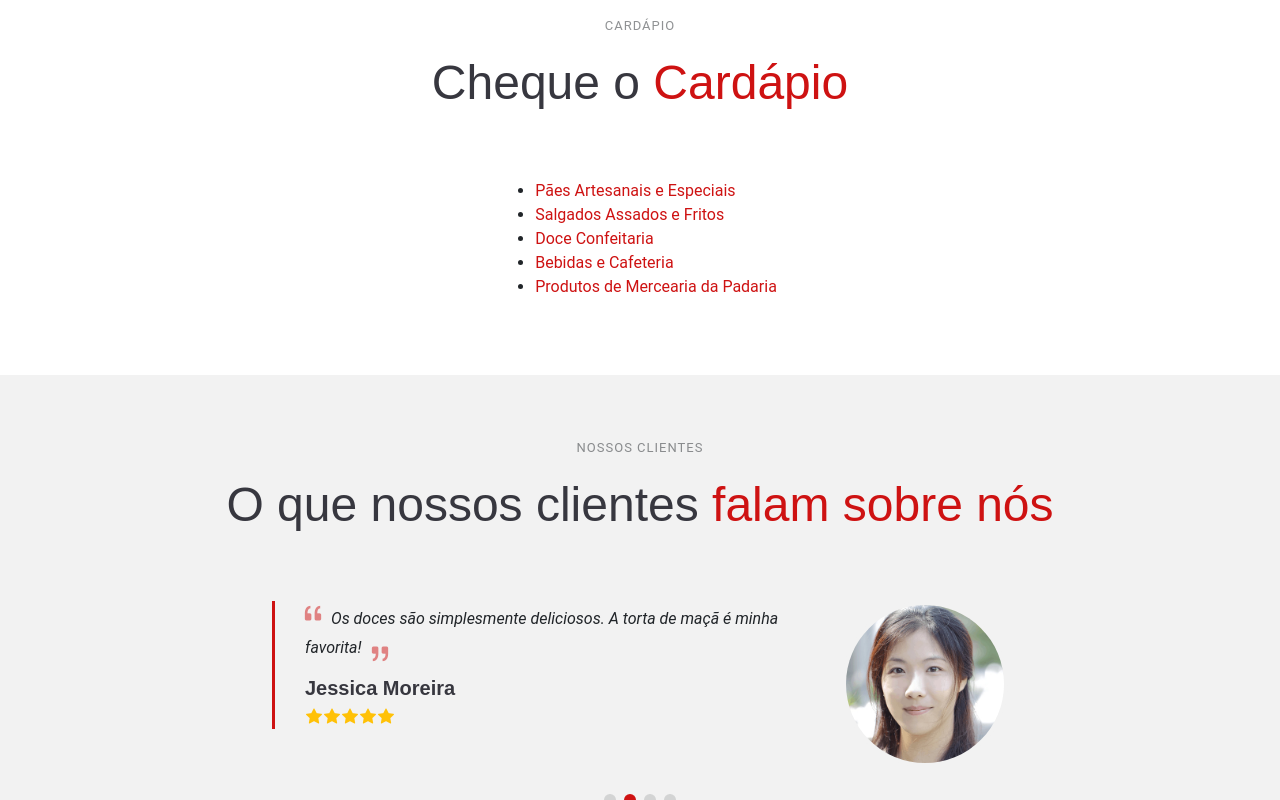
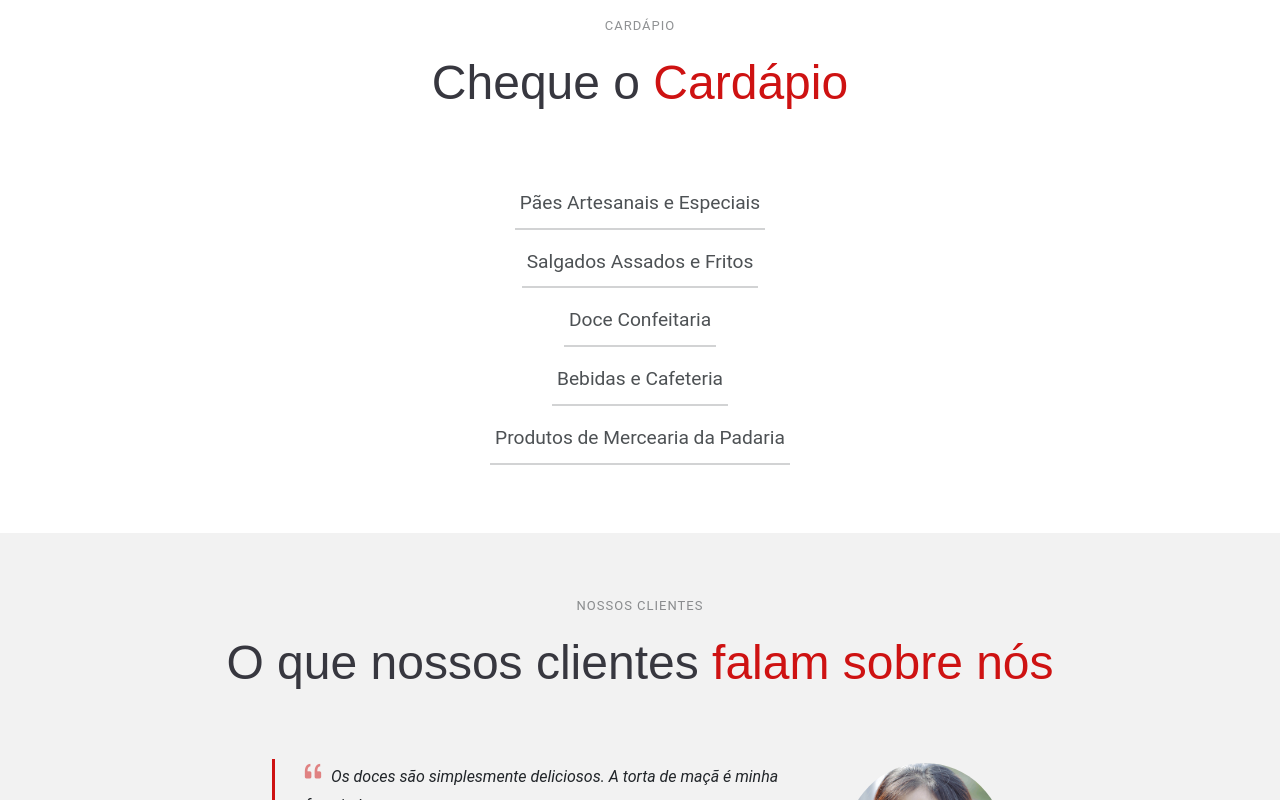
Before and after one commit to ThalyssonFerreir/Padaria_Doce_Sabor, a React (Vite) app: page / in a window 1280 px wide. Shown: the part 1990-2790 px from the top of the page. Built offline with nearby package versions, Linux system fonts and the light colour scheme.

Commit message:
Padaria-Doce-Sabor

```diff
--- a/package.json
+++ b/package.json
@@ -13,6 +13,7 @@
     "aos": "^2.3.4",
     "react": "^19.1.0",
     "react-dom": "^19.1.0",
+    "react-router-dom": "^7.6.3",
     "swiper": "^11.2.10"
   },
   "devDependencies": {
--- a/src/App.jsx
+++ b/src/App.jsx
@@ -1,19 +1,20 @@
+import { BrowserRouter as Router, Routes, Route } from 'react-router-dom';
+import { useEffect } from "react";
+import AOS from "aos";
 import "aos/dist/aos.css";
 import "./assets/css/main.css";
-import { useEffect } from "react";
-import AOS from "aos";
-import Kits from "./componentes/Kits.jsx";
-import Chefs from "./componentes/Chefs.jsx";
-import Gallery from "./componentes/Gallery.jsx";
-import TrabalheConosco from "./componentes/TrabalheConosco.jsx";
-import Header from "./componentes/Header.jsx";
-import Inicio from "./componentes/Inicio.jsx";
-import Historia from "./componentes/Historia.jsx";
-import Menu from "./componentes/Menu.jsx";
-import Testimonials from "./componentes/Testimonials.jsx";
-import Footer from "./componentes/Footer.jsx";
 
-import { BrowserRouter as Router, Routes, Route } from 'react-router-dom';
+import Header from "./componentes/Header";
+import Footer from "./componentes/Footer";
+import Inicio from "./componentes/Inicio";
+import Historia from "./componentes/Historia";
+import Menu from "./componentes/Menu";
+import Testimonials from "./componentes/Testimonials";
+import Kits from "./componentes/Kits";
+import Chefs from "./componentes/Chefs";
+import Gallery from "./componentes/Gallery";
+import TrabalheConosco from "./componentes/TrabalheConosco";
+
 import Paes from './pages/Paes';
 import Salgados from './pages/Salgados';
 import Doces from './pages/Doces';
@@ -32,7 +33,11 @@ function App() {
 
   return (
     <Router>
-      <main>
+      <Routes>
+        <Route
+          path="/"
+          element={
+            <>
               <Header />
               <Inicio />
               <Historia />
@@ -43,15 +48,50 @@ function App() {
               <Gallery />
               <TrabalheConosco />
               <Footer />
-
-        <Routes>
-          <Route path="/Paes" element={<Paes />} />
-          <Route path="/Salgados" element={<Salgados />} />
-          <Route path="/Doces" element={<Doces />} />
-          <Route path="/Bebidas" element={<Bebidas />} />
-          <Route path="/Produtos" element={<Produtos />} />
+            </>
+          }
+        />
+        <Route
+          path="/paes"
+          element={
+            <>
+              <Paes />
+            </>
+          }
+        />
+        <Route
+          path="/salgados"
+          element={
+            <>
+              <Salgados />
+            </>
+          }
+        />
+        <Route
+          path="/doces"
+          element={
+            <>
+              <Doces />
+            </>
+          }
+        />
+        <Route
+          path="/bebidas"
+          element={
+            <>
+              <Bebidas />
+            </>
+          }
+        />
+        <Route
+          path="/produtos"
+          element={
+            <>
+              <Produtos />
+            </>
+          }
+        />
       </Routes>
-      </main>
     </Router>
   );
 }
--- a/src/componentes/Menu.jsx
+++ b/src/componentes/Menu.jsx
@@ -1,13 +1,12 @@
 import { Link } from 'react-router-dom';
-
 
 function Menu() {
   const links = [
-    { label: 'Pães Artesanais e Especiais', href: '/Paes' },
-    { label: 'Salgados Assados e Fritos', href: '/Salgados' },
-    { label: 'Doce Confeitaria', href: '/Doces' },
-    { label: 'Bebidas e Cafeteria', href: '/Bebidas' },
-    { label: 'Produtos de Mercearia da Padaria', href: '/Produtos' },
+    { label: 'Pães Artesanais e Especiais', href: '/paes' },
+    { label: 'Salgados Assados e Fritos', href: '/salgados' },
+    { label: 'Doce Confeitaria', href: '/doces' },
+    { label: 'Bebidas e Cafeteria', href: '/bebidas' },
+    { label: 'Produtos de Mercearia da Padaria', href: '/produtos' },
   ];
 
   return (
@@ -18,10 +17,10 @@ function Menu() {
       </div>
 
       <div className="container d-flex justify-content-center">
-        <ul className="menu-links" data-aos="fade-up" data-aos-delay="100">
+        <ul className="nav flex-column align-items-center" data-aos="fade-up" data-aos-delay="100">
           {links.map((link, index) => (
-            <li key={index}>
-              <Link to={link.href} className="menu-link">
+            <li key={index} className="nav-item mb-2">
+              <Link to={link.href} className="nav-link" style={{ fontSize: '1.2rem' }}>
                 {link.label}
               </Link>
             </li>
--- a/src/pages/Doces.jsx
+++ b/src/pages/Doces.jsx
@@ -1,7 +1,7 @@
 function Doces() {
   return (
     <div>
-      <h1>Bebidas e Cafeteria</h1>
+      <h1>Doces e Brigadeiros</h1>
     </div>
   );
 }
--- a/src/pages/Paes.jsx
+++ b/src/pages/Paes.jsx
@@ -1,7 +1,7 @@
 function Paes() {
   return (
     <div>
-      <h1>Bebidas e Cafeteria</h1>
+      <h1>Pães e comidas</h1>
     </div>
   );
 }
--- a/src/pages/Produtos.jsx
+++ b/src/pages/Produtos.jsx
@@ -1,7 +1,7 @@
 function Produtos() {
   return (
     <div>
-      <h1>Bebidas e Cafeteria</h1>
+      <h1>Produtos e marcenaria</h1>
     </div>
   );
 }
--- a/src/pages/Salgados.jsx
+++ b/src/pages/Salgados.jsx
@@ -1,7 +1,7 @@
 function Salgados() {
   return (
     <div>
-      <h1>Bebidas e Cafeteria</h1>
+      <h1>Salgados e Fritos</h1>
     </div>
   );
 }
```
Also changed, not shown: 1 other file (tests, documents, lock files or other folders). Lines whose indentation alone changed are shown as unchanged.
